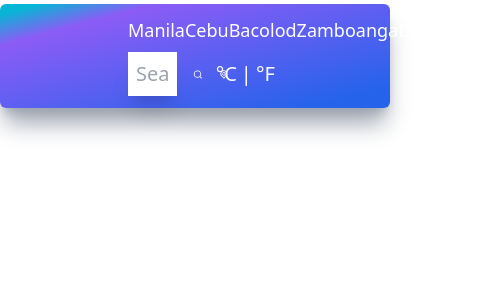
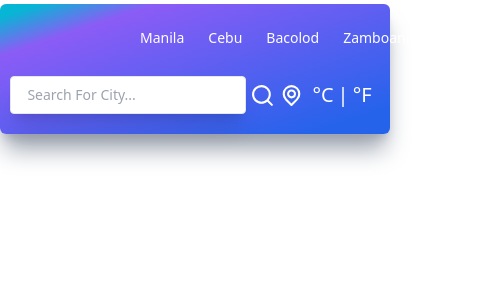
Before and after one commit to trafalgarrrr/WeatheringWithU, a React (Create React App) app: page / in a window 390 px wide. Shown: the top 300 px of the page, 500 px wide, since content can reach past the window. Built offline with nearby package versions, Linux system fonts and the light colour scheme; no server answers.

Commit message:
Responsive na

```diff
--- a/src/components/Forecast.jsx
+++ b/src/components/Forecast.jsx
@@ -9,16 +9,18 @@ function Forecast({ title, items}) {
         </p>
     </div>
     <hr className='my-2'/>
-    <div className='flex flex-row items-center justify-between text-cyan-200'>
+    <div className='flex flex-col md:flex-row w-fit items-center justify-between m-2 pr-2 text-cyan-200'>
         {items.map((item) => (
-            <div className='flex flex-col item-center justify-center'>
-            <p className='font-bold text-sm'>{item.title}
+            <div className='flex flex-col item-center justify-center mr-2'>
+            <p className='font-bold text-lg text-white mr-4 '>{item.title}
             </p>
             <img src={iconUrlFromCode(item.icon)}alt=""
-            className='w-12 my-1'/>
+            className='w-fit md:w-12 my-1'/>
 
             <p className='font-medium mx-2'>{`${item.temp.toFixed()}°`}</p>
             <p className='font-medium mx-2'>{`${item.description}`}</p>
+            <hr className='sm:my-2 border-b-2 '/>
+
 
         </div>
         ))}
--- a/src/components/Inputs.jsx
+++ b/src/components/Inputs.jsx
@@ -55,30 +55,27 @@ function Inputs({setQuery, units, setUnits}) {
 
   return (
     <div className='flex flex-row justify-center my-2'>
-        <div className='flex flex-row w-3/4 items-center justify-center space-x-4'>
+        <div className='flex flex-row w-fit items-center justify-center space-x-1'>
             <input
             value={city}
             onChange={(e) => setCity(e.currentTarget.value)}
             type="text"
             placeholder='Search for city...'
-            className='text-xl font-light  p-2 w-full shadow-xl focus:outline-none capitalize' />
+            className='text-sm md:text-xl flex items-center justify-around my-2 sm:fit md:w-fit border rounded py-2 px-4 p-3 font-light w-fit shadow-xl focus:outline-none capitalize' />
             <UilSearch size={25}
             className="cursor-pointer  text-white hover:text-cyan-300 transition-colors hover:scale-150"
             onClick={handleSearchClick}
 
             />
-            <UilLocationPoint size={25}
-            className="cursor-pointer  text-white hover:text-cyan-300 transition-colors hover:scale-150"
+            <UilLocationPoint
+            size={25}
+            className="text-sm  flex cursor-pointer text-white hover:text-cyan-300 transition-colors hover:scale-150"
             onClick={handleLocationClick}
-            //onMouseEnter={handleMouseEnter}
-            //onMouseLeave={handleMouseLeave}
-
-
-            />
+/>
         </div>
 
-        <div className='flex row w-1/4 items-center justify-center'>
-            <button name='metric' className='text-xl  font-light cursor-pointer  text-white hover:text-cyan-300 transition-colors hover:scale-150 '
+        <div className='flex row md:w-fit items-center text-xl mx-2 -my-2 justify-center'>
+            <button name='metric' className='sm:w-fit md:w-fit  font-light cursor-pointer  text-white hover:text-cyan-300 transition-colors hover:scale-150 '
             onClick={handleUnitsChange}>
             °C
             </button>
--- a/src/components/TempAndDetails.jsx
+++ b/src/components/TempAndDetails.jsx
@@ -17,7 +17,7 @@ function TempAndDetails({weather: {description, icon, temp, temp_min, temp_max,
         <p>{description}</p>
     </div>
 
-    <div className='flex flex-row items-center justify-between text-white py-0 mt-[-10px]'>
+    <div className='flex flex-col md:flex-row items-center justify-between text-white py-0 mt-[-10px]'>
         <img src={iconUrlFromCode(icon)}
         alt=""
         className='w-20'
--- a/src/components/TopButtons.jsx
+++ b/src/components/TopButtons.jsx
@@ -24,9 +24,9 @@ function TopButtons({setQuery}) {
     },
     ]
 
-return <div className="flex items-center justify-around my-2 ">
+return <div className="text-sm md:text-xl flex items-center justify-around my-2 ">
     {cities.map((city) => (
-        <button key={city.id} className=" text-lg font-medium text-white hover:text-cyan-300 transition-colors hover:scale-150 " onClick={() => setQuery({q: city.title})}> {city.title}</button>
+        <button key={city.id} className=" text-sm md:text-lg p-3 font-medium text-white hover:text-cyan-300 transition-colors hover:scale-150 " onClick={() => setQuery({q: city.title})}> {city.title}</button>
     ))}
 </div>
 }
```
